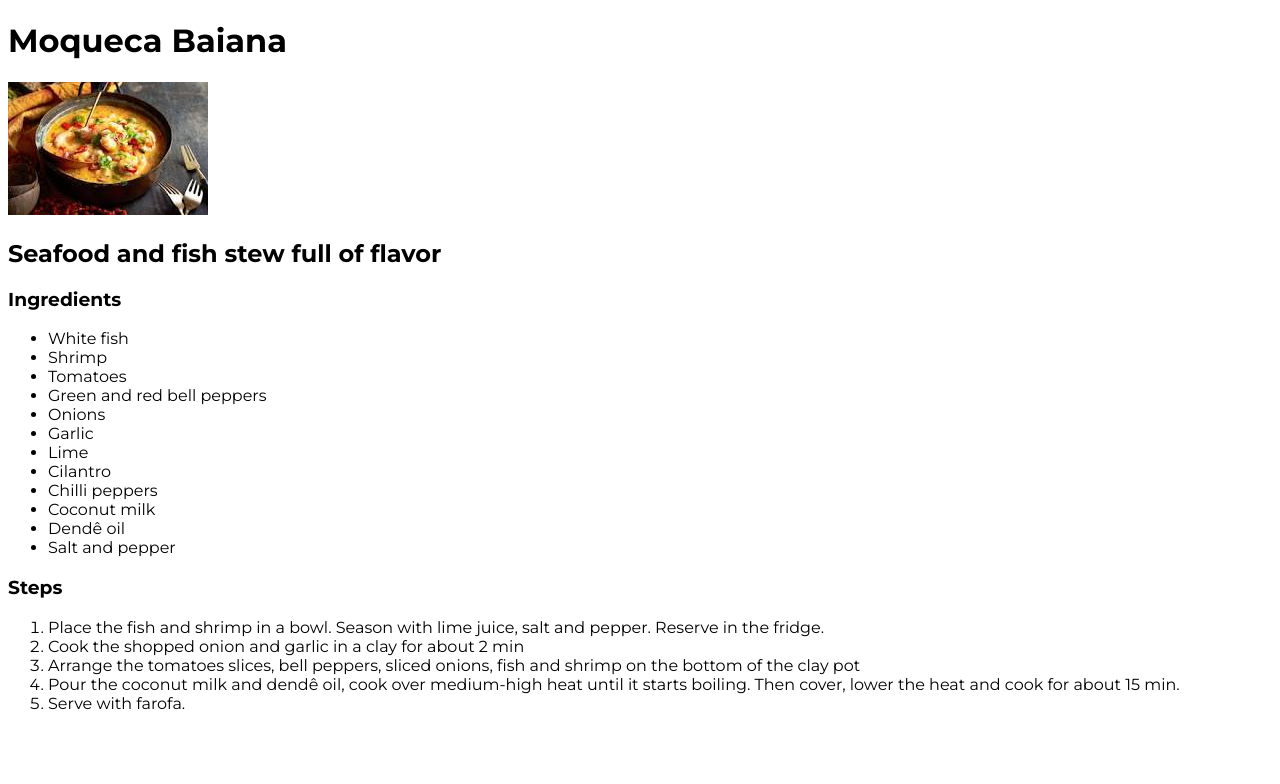
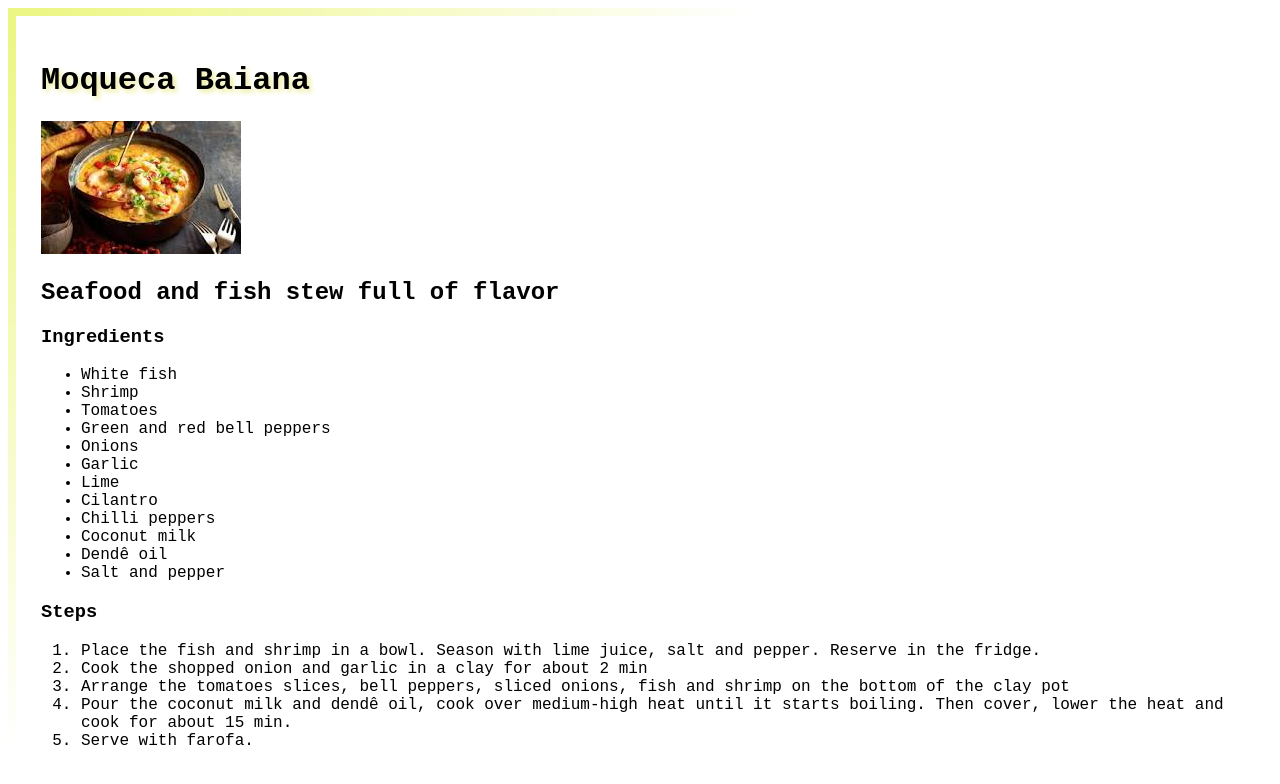
Before and after one commit to mitchaan/odin-recipes, a plain HTML site: page recipes/moqueca.html in a window 1280 px wide. Drawn offline with Linux system fonts and the light colour scheme.

Commit message:
todas paginas editadas

```diff
--- a/recipes/feijoada.css
+++ b/recipes/feijoada.css
@@ -1,17 +1,16 @@
 body {
-    font-family: "Syne Mono", monospace;
-    background-image:linear-gradient(rgb(197, 197, 246), rgb(245, 245, 185), rgb(236, 242, 207), rgb(245, 245, 183), rgb(197, 197, 246));
+    font-family: "Syne Mono", monospace, 'Times New Roman', Times, serif;
 
 
     border-inline-start: 10px solid;
     border-block-start: 10px solid;
-    border-image-source: radial-gradient(circle at top left, green, transparent 50% );
+    border-image-source: radial-gradient(circle at top left, rgb(54, 69, 241), transparent 50% );
     border-image-slice: 1;
     padding: 25px;
-    border-width: 5px
+    border-width: 8px
     ;
 }
 
 h1 {
-    text-shadow: 3px 3px 5px rgb(82, 141, 89);
+    text-shadow: 3px 3px 5px rgb(105, 120, 233);
 }
--- a/recipes/moqueca.css
+++ b/recipes/moqueca.css
@@ -1,3 +1,16 @@
-* {
-    font-family: "Montserrat", sans-serif;
+body {
+    font-family: "Syne Mono", monospace, 'Times New Roman', Times, serif;
+
+
+    border-inline-start: 10px solid;
+    border-block-start: 10px solid;
+    border-image-source: radial-gradient(circle at top left, rgb(236, 246, 130), transparent 50% );
+    border-image-slice: 1;
+    padding: 25px;
+    border-width: 8px
+    ;
 }
+
+h1 {
+    text-shadow: 3px 3px 5px rgb(237, 236, 156);
+}
--- a/recipes/pudim.css
+++ b/recipes/pudim.css
@@ -0,0 +1,16 @@
+body {
+    font-family: "Syne Mono", monospace, 'Times New Roman', Times, serif;
+
+
+    border-inline-start: 10px solid;
+    border-block-start: 10px solid;
+    border-image-source: radial-gradient(circle at top left, rgb(93, 160, 92), transparent 50% );
+    border-image-slice: 1;
+    padding: 25px;
+    border-width: 8px
+    ;
+}
+
+h1 {
+    text-shadow: 3px 3px 5px rgb(110, 244, 148);
+}
--- a/style.css
+++ b/style.css
@@ -1,4 +1,3 @@
-
 body {
     text-align: center;
     border-style:solid;
```
Also changed, not shown: recipes/feijoada.html (+1 -3 lines).
